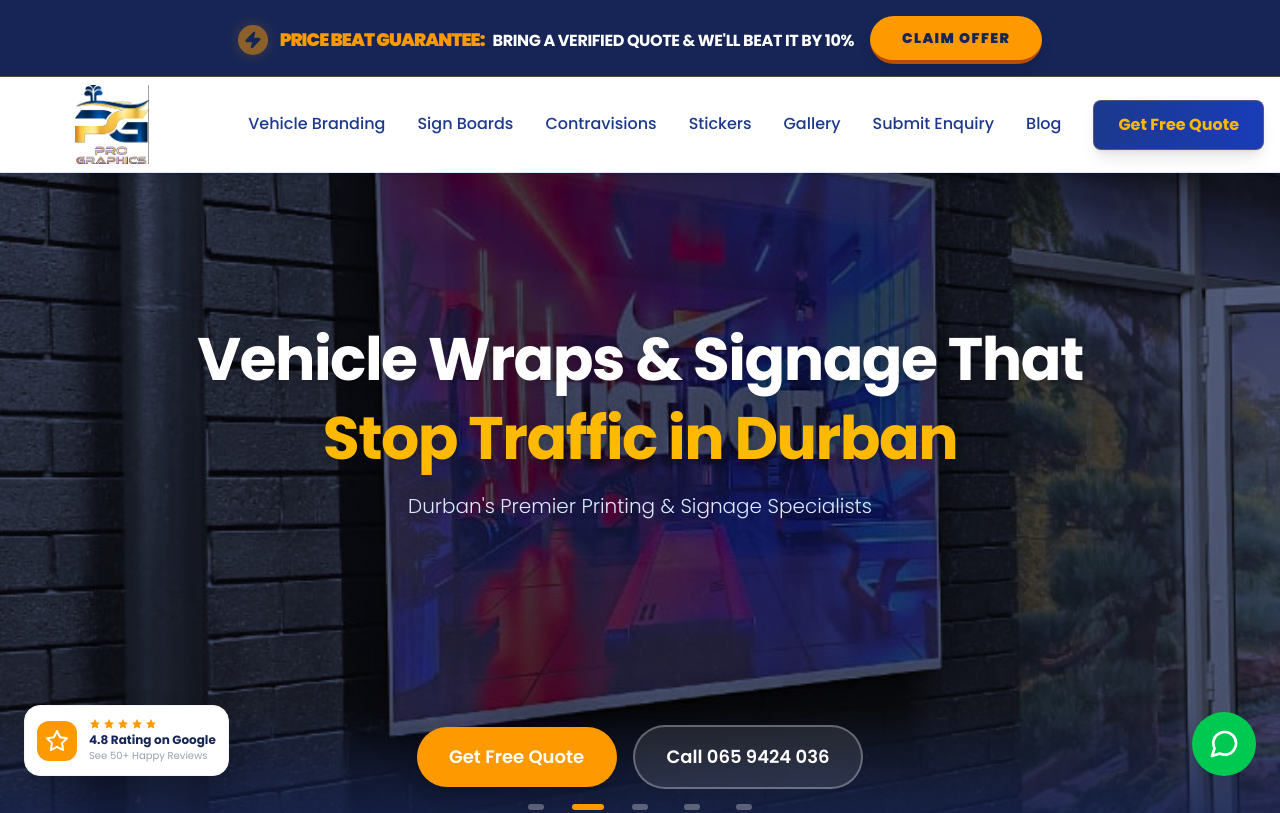
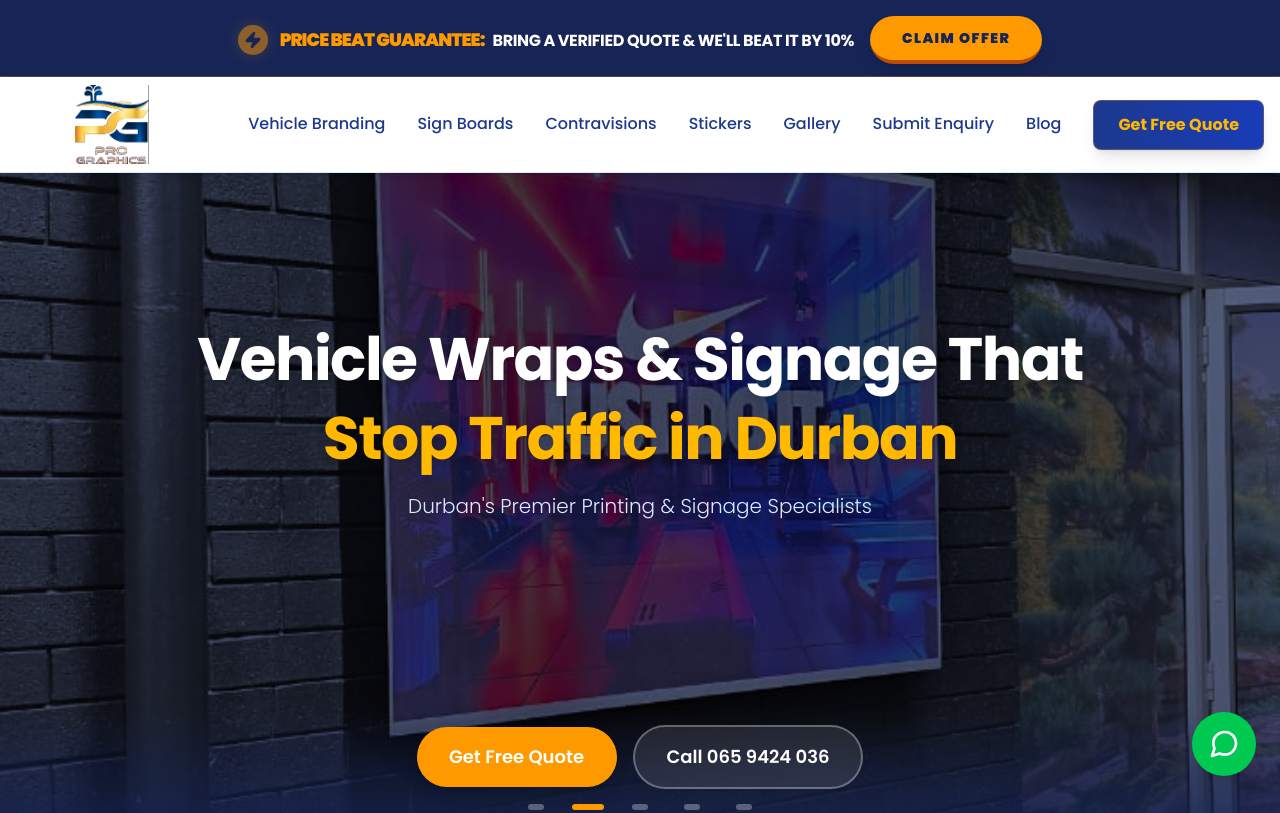
Before and after one commit to Uvaancovie/pro-graphics, a Next.js app: page / in a window 1280 px wide. Shown: the top 813 px of the page. Built offline with nearby package versions, Linux system fonts and the light colour scheme.

Commit message:
change of the reviews

```diff
--- a/app/(frontend)/layout.tsx
+++ b/app/(frontend)/layout.tsx
@@ -1,7 +1,6 @@
 import Link from "next/link";
 import Image from "next/image";
 import { Navbar } from "@/app/components/ui/Navbar";
-import { ReviewBadge } from "@/app/components/ui/ReviewBadge";
 import PromotionBanner from "@/app/components/ui/PromotionBanner";
 
 export default function FrontendLayout({
@@ -88,8 +87,6 @@ export default function FrontendLayout({
         <PromotionBanner />
         <Navbar />
       </header>
-
-      <ReviewBadge />
 
       <div className="flex-grow">
         {children}
```
